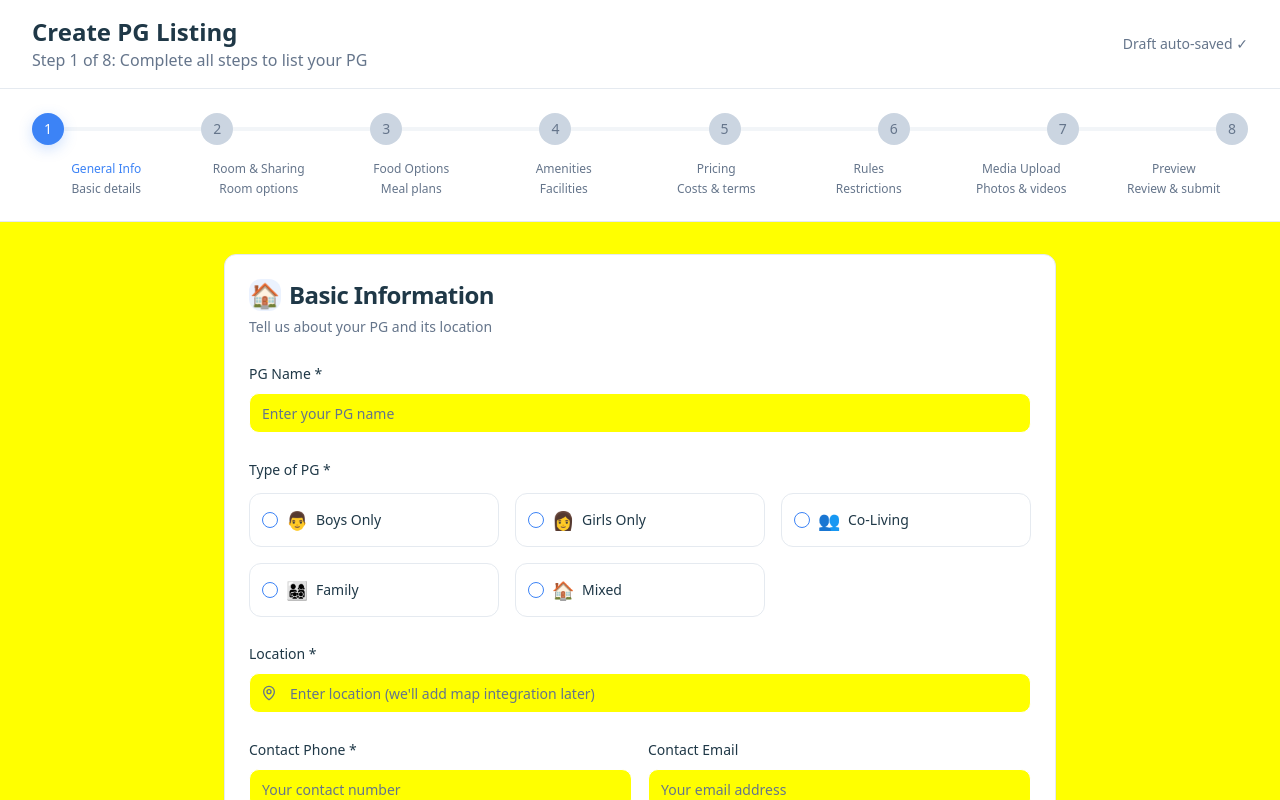
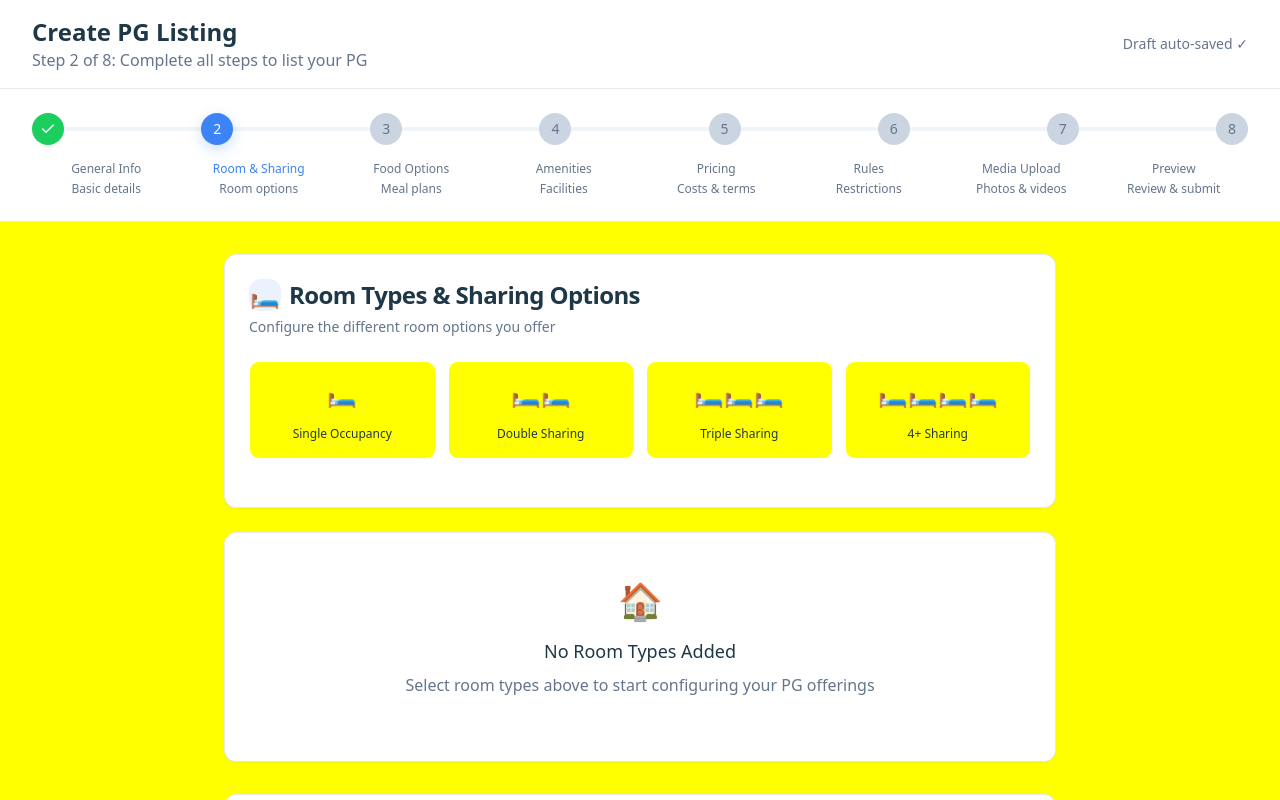
Before and after one commit to moinshareff/pg-launchpad, a React (Vite) app: page / in a window 1280 px wide. Shown: the top 800 px of the page. Built offline with nearby package versions, Linux system fonts and the light colour scheme; the HTML template or start-up script is replaced by a standard one.

Commit message:
Navigate to Step 2

```diff
--- a/src/components/listing/PGListingWizard.tsx
+++ b/src/components/listing/PGListingWizard.tsx
@@ -17,7 +17,7 @@ import { PreviewStep } from "./steps/PreviewStep";
 const TOTAL_STEPS = 8;
 
 export function PGListingWizard() {
-  const [currentStep, setCurrentStep] = useState(1);
+  const [currentStep, setCurrentStep] = useState(2);
   const [completedSteps, setCompletedSteps] = useState<number[]>([]);
   const [listingData, setListingData] = useState({});
   const { toast } = useToast();
```
